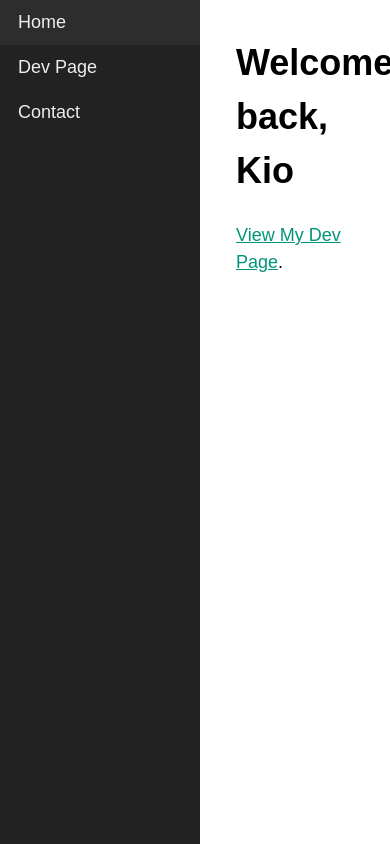
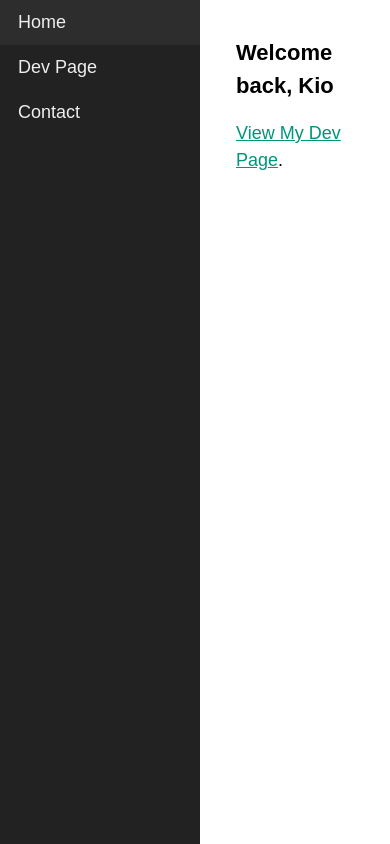
Before and after one commit to Kiomars93/kiomars-mirsaeedi-web-project, a website with bundled scripts: page index.html in a window 390 px wide. Built offline with nearby package versions, Linux system fonts and the light colour scheme.

Commit message:
Working on responsivness. I will continue this later. Want to adjust my okta account.

```diff
--- a/css/index.css
+++ b/css/index.css
@@ -35,3 +35,9 @@ body {
 a {
     color: #009579;
 }
+
+@media all and (max-width: 480px){
+    h1{
+        font-size: 22px;
+    }
+}
--- a/index.js
+++ b/index.js
@@ -13,9 +13,6 @@ const router = async () => {
         { path: "/", view: Home },
         { path: "/devpage", view: Devpage },
         { path: "/contact", view: Contact }
-        // { path: "/", view: () => console.log("View Home") },
-        // { path: "/devpage", view: () => console.log("View Dev Page") },
-        // { path: "/signin", view: () => console.log("View Sign In") }
     ];
 
     // test each for potetian match
```
Also changed, not shown: index.html (+0 -1 lines).
